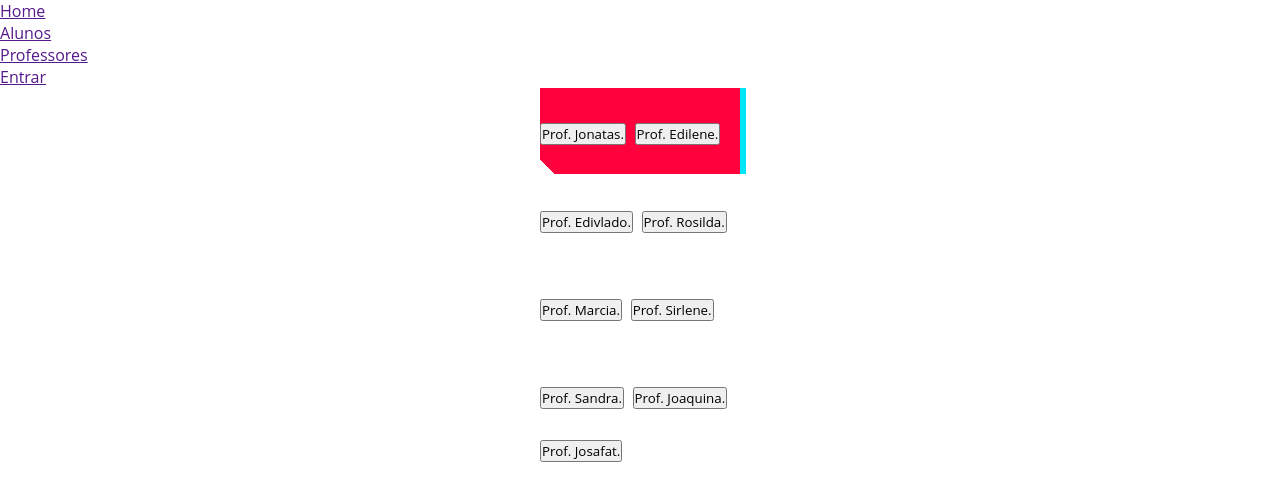
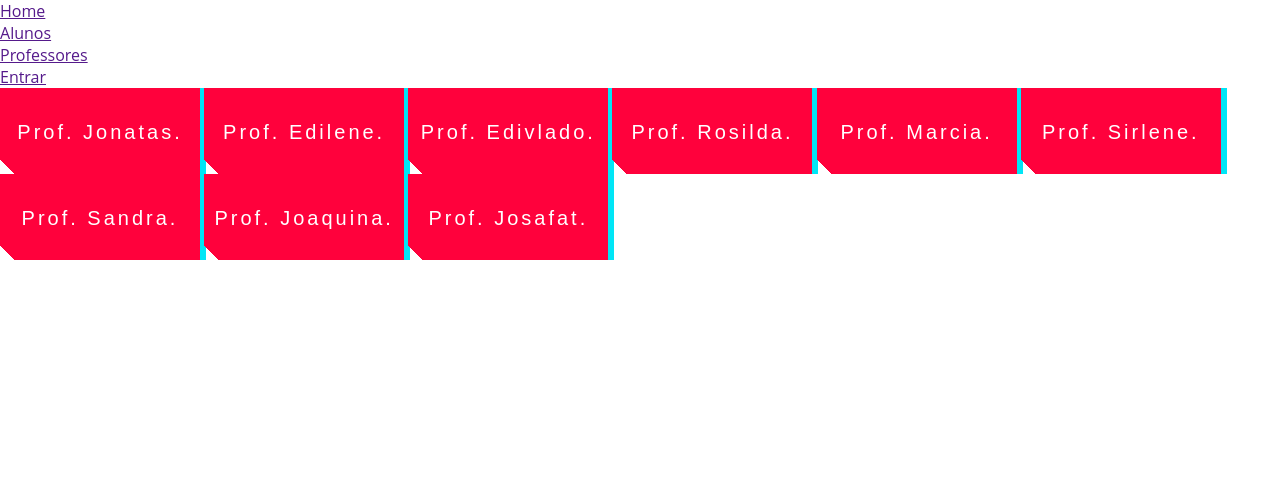
Before and after one commit to picolas2/repositorio2A, a plain HTML site: page professores.html in a window 1280 px wide. Drawn offline with Linux system fonts and the light colour scheme.

Commit message:
Update style_prof.css

```diff
--- a/style_prof.css
+++ b/style_prof.css
@@ -5,8 +5,8 @@
   font-family:'Open Sans', sans-serif;
 }
 
-.botoes,
-.botoes:after {
+.botoes button,
+.botoes button:after {
   width: 150px;
   height: 76px;
   line-height: 78px;
@@ -24,7 +24,7 @@
   touch-action: manipulation;
 }
 
-.botoes:after {
+.botoes button:after {
   --slice-0: inset(50% 50% 50% 50%);
   --slice-1: inset(80% -6px 0 0);
   --slice-2: inset(50% -6px 30% 0);
@@ -44,7 +44,7 @@
   clip-path: var(--slice-0);
 }
 
-.botoes:hover:after {
+.botoes button:hover:after {
   animation: 1s glitch;
   animation-timing-function: steps(2, end);
 }
@@ -97,8 +97,8 @@
 }
 
 @media (min-width: 768px) {
-  .botoes,
-  .botoes:after {
+  .botoes button,
+  .botoes button:after {
     width: 200px;
     height: 86px;
     line-height: 88px;
```
